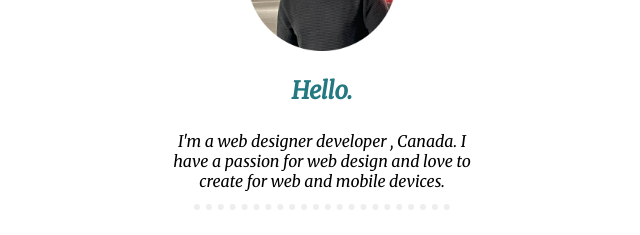
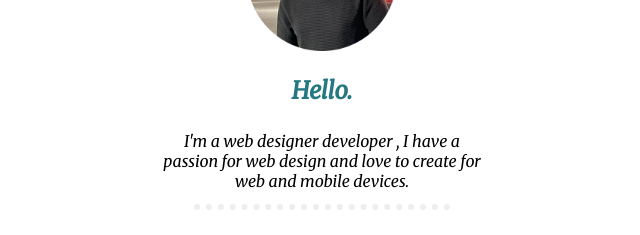
Before and after one commit to Islam-amer/my-personal-side, a plain HTML site: page index.html in a window 1280 px wide. Shown: the part 1020-1255 px from the top of the page, without its empty margins (318-958 px from the left). Drawn offline with Linux system fonts and the light colour scheme.

Commit message:
Update index.html

```diff
--- a/index.html
+++ b/index.html
@@ -29,7 +29,7 @@
         <div class="profile">
           <img src="image/islam-modified.png" alt="" height="150">
           <h2>Hello.</h2>
-          <p>I'm a web designer developer , Canada. I have a passion for web design and love to create for web and mobile devices.</p>
+          <p>I'm a web designer developer , I have a passion for web design and love to create for web and mobile devices.</p>
         </div>
         <hr>
         <div class="skills">
```
